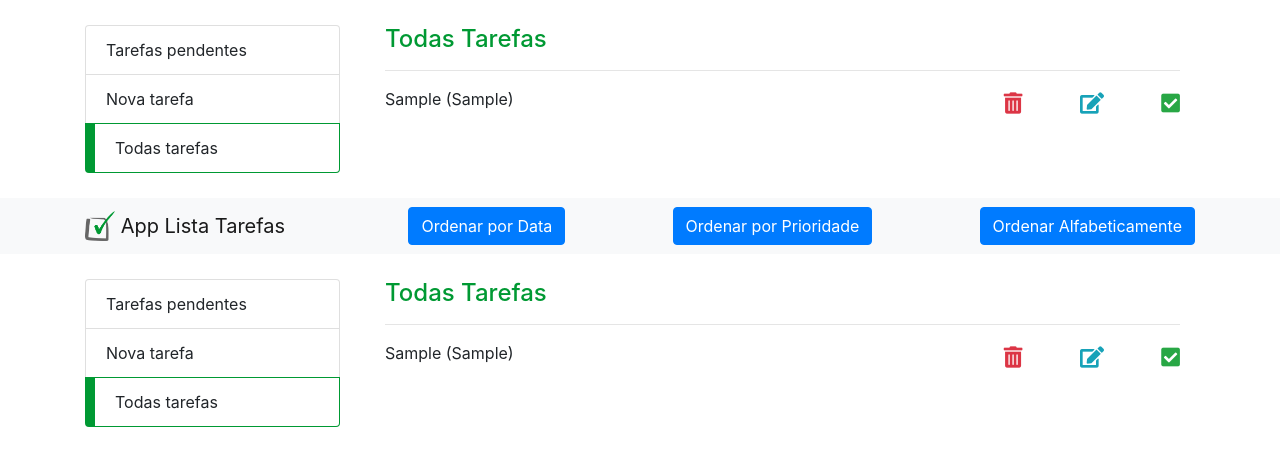
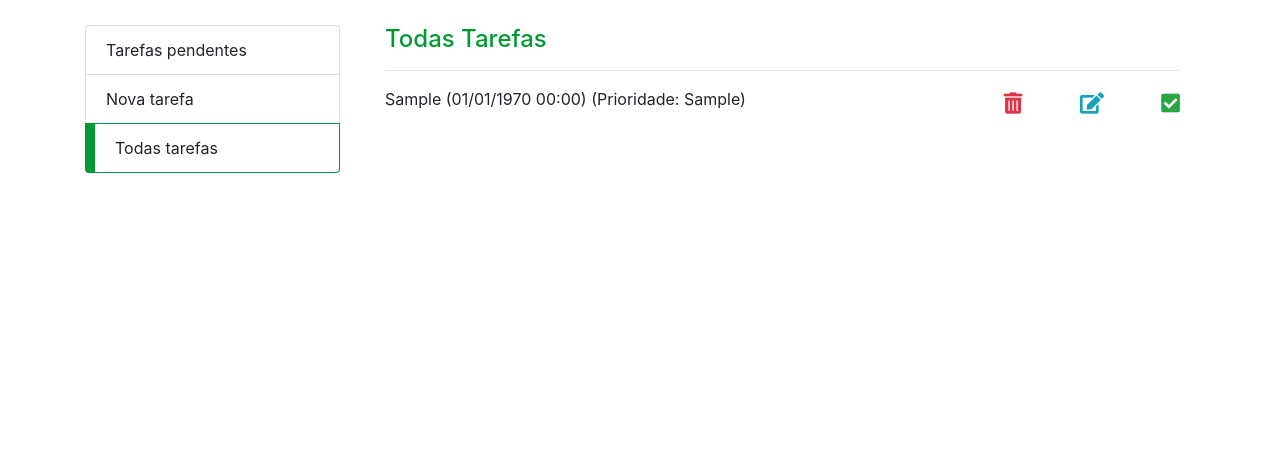
Before and after one commit to Rafaprimak/Givas, a PHP site: page /todas_tarefas.php?acao=ordenarData in a window 1280 px wide. Shown: the part 56-522 px from the top of the page. Run offline with PHP 8.4, Linux system fonts and the light colour scheme; tables that the repository leaves empty or names only in its code hold one stand-in row (values such as "Sample post"); data that the repository does not hold is empty; some libraries are stand-ins or nearby versions.

Commit message:
Atualizacao com Ordenacao

```diff
--- a/projetoPhpTarefas/projetoPhpTarefas-main/app_lista_tarefas/tarefa.model.php
+++ b/projetoPhpTarefas/projetoPhpTarefas-main/app_lista_tarefas/tarefa.model.php
@@ -4,7 +4,8 @@ class Tarefa {
 	private $id;
 	private $id_status;
 	private $tarefa;
-	private $data_cadastro;
+	private $data_cadatro;
+	private $data_cadastrado;
 
 	public function __get($atributo) {
 		return $this->$atributo;
--- a/projetoPhpTarefas/projetoPhpTarefas-main/app_lista_tarefas/tarefa.service.php
+++ b/projetoPhpTarefas/projetoPhpTarefas-main/app_lista_tarefas/tarefa.service.php
@@ -1,9 +1,6 @@
 <?php
-
-
 //CRUD
 class TarefaService {
-
     private $conexao;
     private $tarefa;
 
@@ -12,17 +9,18 @@ class TarefaService {
         $this->tarefa = $tarefa;
     }
 
-	public function inserir() { //create
-		$query = 'insert into tb_tarefas(tarefa)values(:tarefa)';
+    public function inserir() {
+		$query = 'insert into tb_tarefas(tarefa, prioridade) values(:tarefa, :prioridade)';
 		$stmt = $this->conexao->prepare($query);
 		$stmt->bindValue(':tarefa', $this->tarefa->__get('tarefa'));
+		$stmt->bindValue(':prioridade', $this->tarefa->__get('prioridade'));
 		$stmt->execute();
 	}
 
-	public function recuperar() { //read
+    public function recuperar() {
         $query = '
             select
-				t.id, s.status, t.tarefa
+                t.id, s.status, t.tarefa, t.data_cadastrado, t.prioridade
             from
                 tb_tarefas as t
                 left join tb_status as s on (t.id_status = s.id)
@@ -32,25 +30,23 @@ class TarefaService {
         return $stmt->fetchAll(PDO::FETCH_OBJ);
     }
 
-	public function atualizar() { //update
-
-		$query = "update tb_tarefas set tarefa = ? where id = ?";
+    public function atualizar() {
+        $query = "update tb_tarefas set tarefa = ?, prioridade = ? where id = ?";
         $stmt = $this->conexao->prepare($query);
         $stmt->bindValue(1, $this->tarefa->__get('tarefa'));
-		$stmt->bindValue(2, $this->tarefa->__get('id'));
+        $stmt->bindValue(2, $this->tarefa->__get('prioridade'));
+        $stmt->bindValue(3, $this->tarefa->__get('id'));
         return $stmt->execute();
     }
 
-	public function remover() { //delete
-
+    public function remover() {
         $query = 'delete from tb_tarefas where id = :id';
         $stmt = $this->conexao->prepare($query);
         $stmt->bindValue(':id', $this->tarefa->__get('id'));
         $stmt->execute();
     }
 
-	public function marcarRealizada() { //update
-
+    public function marcarRealizada() {
         $query = "update tb_tarefas set id_status = ? where id = ?";
         $stmt = $this->conexao->prepare($query);
         $stmt->bindValue(1, $this->tarefa->__get('id_status'));
@@ -58,146 +54,23 @@ class TarefaService {
         return $stmt->execute();
     }
 
-	//Ordenação de Tarefas: Implementar a capacidade de ordenar as tarefas por diferentes critérios, como data de
-	//criação, prioridade, etc.
-	public function ordenarData() {
-		$query = '
-			select
-				t.id, s.status, t.tarefa, t.data_cadastrado
-			from
-				tb_tarefas as t
-				left join tb_status as s on (t.id_status = s.id)
-			order by
-				t.data_cadastrado
-		';
-		$stmt = $this->conexao->prepare($query);
-		$stmt->execute();
-		return $stmt->fetchAll(PDO::FETCH_OBJ);
-	}
-	public function ordenarPrioridade() {
-		$query = '
-			select
-				t.id, s.status, t.tarefa, t.id_status
-			from
-				tb_tarefas as t
-				left join tb_status as s on (t.id_status = s.id)
-			order by
-				t.id_status
-		';
-		$stmt = $this->conexao->prepare($query);
-		$stmt->execute();
-		return $stmt->fetchAll(PDO::FETCH_OBJ);
-	}
-	public function ordenarAlfabetica() {
-		$query = '
-			select
-				t.id, s.status, t.tarefa
-			from
-				tb_tarefas as t
-				left join tb_status as s on (t.id_status = s.id)
-			order by
-				t.tarefa
-		';
-		$stmt = $this->conexao->prepare($query);
-		$stmt->execute();
-		return $stmt->fetchAll(PDO::FETCH_OBJ);
-	}
-	//Filtro de Tarefas: Adicionar um filtro para exibir apenas tarefas concluídas, pendentes ou todas as tarefas.
-	public function recuperarTarefasConcluidas() {
-		$query = '
-			select
-				t.id, s.status, t.tarefa
-			from
-				tb_tarefas as t
-				left join tb_status as s on (t.id_status = s.id)
-			where
-				t.id_status = :id_status
-		';
-		$stmt = $this->conexao->prepare($query);
-		$stmt->bindValue(':id_status', $this->tarefa->__get('id_status'));
-		$stmt->execute();
-		return $stmt->fetchAll(PDO::FETCH_OBJ);
-	}
-	public function recuperarTodasTarefas() {
-		$query = '
-			select
-				t.id, s.status, t.tarefa
-			from
-				tb_tarefas as t
-				left join tb_status as s on (t.id_status = s.id)
-		';
-		$stmt = $this->conexao->prepare($query);
-		$stmt->execute();
-		return $stmt->fetchAll(PDO::FETCH_OBJ);
-	}
-	public function recuperarTarefasPendentes() {
-		$query = '
-			select
-				t.id, s.status, t.tarefa
-			from
-				tb_tarefas as t
-				left join tb_status as s on (t.id_status = s.id)
-			where
-				t.id_status = :id_status
-		';
-		$stmt = $this->conexao->prepare($query);
-		$stmt->bindValue(':id_status', $this->tarefa->__get('id_status'));
-		$stmt->execute();
-		return $stmt->fetchAll(PDO::FETCH_OBJ);
-	}
-
-	//Notificação de Prazos: Permitir que os usuários definam prazos para suas tarefas e implementar um sistema de
-	//notificação para lembrá-los quando o prazo estiver próximo ou expirado.
-	public function recuperarTarefasComPrazo() {
-		$query = '
-			select
-				t.id, s.status, t.tarefa, t.prazo
-			from
-				tb_tarefas as t
-				left join tb_status as s on (t.id_status = s.id)
-			where
-				t.prazo is not null
-		';
-		$stmt = $this->conexao->prepare($query);
-		$stmt->execute();
-		return $stmt->fetchAll(PDO::FETCH_OBJ);
-	}
-
-	//Categorias de Tarefas: Adicionar a capacidade de categorizar as tarefas e permitir que os usuários filtrem as
-	//tarefas por categoria.
-	public function recuperarTarefasPorCategoria() {
-		$query = '
-			select
-				t.id, s.status, t.tarefa, c.categoria
-			from
-				tb_tarefas as t
-				left join tb_status as s on (t.id_status = s.id)
-				left join tb_categorias as c on (t.id_categoria = c.id)
-		';
-		$stmt = $this->conexao->prepare($query);
-		$stmt->execute();
-		return $stmt->fetchAll(PDO::FETCH_OBJ);
-	}
-
-	// Arquivamento de Tarefas: Adicionar a opção de arquivar tarefas concluídas para manter a lista organizada e facilitar a visualização das tarefas pendentes.
     public function arquivarTarefa() {
-		$query = 'insert into tb_tarefas_arquivadas(id, id_status, tarefa, data_criacao, prioridade, prazo, id_categoria) values(:id, :id_status, :tarefa, :data_criacao, :prioridade, :prazo, :id_categoria)';
+        $query = 'insert into tb_tarefas_arquivadas(id, id_status, tarefa, data_cadastrado, prioridade, prazo, id_categoria) values(:id, :id_status, :tarefa, :data_cadastrado, :prioridade, :prazo, :id_categoria)';
         $stmt = $this->conexao->prepare($query);
         $stmt->bindValue(':id', $this->tarefa->__get('id'));
         $stmt->bindValue(':id_status', $this->tarefa->__get('id_status'));
         $stmt->bindValue(':tarefa', $this->tarefa->__get('tarefa'));
-		$stmt->bindValue(':data_criacao', $this->tarefa->__get('data_criacao'));
+        $stmt->bindValue(':data_cadastrado', $this->tarefa->__get('data_cadastrado'));
         $stmt->bindValue(':prioridade', $this->tarefa->__get('prioridade'));
         $stmt->bindValue(':prazo', $this->tarefa->__get('prazo'));
         $stmt->bindValue(':id_categoria', $this->tarefa->__get('id_categoria'));
         $stmt->execute();
     }
 
-	// Recuperar Tarefas Arquivadas: Adicionar a opção de visualizar as tarefas arquivadas.
     public function recuperarTarefasArquivadas() {
         $query = '
             select
-				t.id, s.status, t.tarefa, c.categoria
+                t.id, s.status, t.tarefa, t.data_cadastrado, t.prioridade, c.categoria
             from
                 tb_tarefas_arquivadas as t
                 left join tb_status as s on (t.id_status = s.id)
@@ -208,7 +81,6 @@ class TarefaService {
         return $stmt->fetchAll(PDO::FETCH_OBJ);
     }
 
-	// Desarquivar Tarefas: Adicionar a opção de desarquivar tarefas arquivadas.
     public function desarquivarTarefa($id) {
         // Primeiro, recupera a tarefa arquivada
         $query = 'select * from tb_tarefas_arquivadas where id = :id';
@@ -218,12 +90,12 @@ class TarefaService {
         $tarefaArquivada = $stmt->fetch(PDO::FETCH_OBJ);
 
         // Insere a tarefa de volta na tabela de tarefas
-		$query = 'insert into tb_tarefas(id, id_status, tarefa, data_criacao, prioridade, prazo, id_categoria) values(:id, :id_status, :tarefa, :data_criacao, :prioridade, :prazo, :id_categoria)';
+        $query = 'insert into tb_tarefas(id, id_status, tarefa, data_cadastrado, prioridade, prazo, id_categoria) values(:id, :id_status, :tarefa, :data_cadastrado, :prioridade, :prazo, :id_categoria)';
         $stmt = $this->conexao->prepare($query);
         $stmt->bindValue(':id', $tarefaArquivada->id);
         $stmt->bindValue(':id_status', $tarefaArquivada->id_status);
         $stmt->bindValue(':tarefa', $tarefaArquivada->tarefa);
-		$stmt->bindValue(':data_criacao', $tarefaArquivada->data_criacao);
+        $stmt->bindValue(':data_cadastrado', $tarefaArquivada->data_cadastrado);
         $stmt->bindValue(':prioridade', $tarefaArquivada->prioridade);
         $stmt->bindValue(':prazo', $tarefaArquivada->prazo);
         $stmt->bindValue(':id_categoria', $tarefaArquivada->id_categoria);
@@ -236,6 +108,101 @@ class TarefaService {
         $stmt->execute();
     }
 
+    public function ordenarData() {
+        $query = '
+            select
+                t.id, s.status, t.tarefa, t.data_cadastrado, t.prioridade
+            from
+                tb_tarefas as t
+                left join tb_status as s on (t.id_status = s.id)
+            order by
+                t.data_cadastrado
+        ';
+        $stmt = $this->conexao->prepare($query);
+        $stmt->execute();
+        return $stmt->fetchAll(PDO::FETCH_OBJ);
     }
 
+    public function ordenarPrioridade() {
+		$query = '
+			select
+				t.id, s.status, t.tarefa, t.data_cadastrado, t.prioridade
+			from
+				tb_tarefas as t
+				left join tb_status as s on (t.id_status = s.id)
+			order by
+				t.prioridade DESC
+		';
+		$stmt = $this->conexao->prepare($query);
+		$stmt->execute();
+		return $stmt->fetchAll(PDO::FETCH_OBJ);
+	}
+
+    public function ordenarAlfabetica() {
+        $query = '
+            select
+                t.id, s.status, t.tarefa, t.data_cadastrado, t.prioridade
+            from
+                tb_tarefas as t
+                left join tb_status as s on (t.id_status = s.id)
+            order by
+                t.tarefa
+        ';
+        $stmt = $this->conexao->prepare($query);
+        $stmt->execute();
+        return $stmt->fetchAll(PDO::FETCH_OBJ);
+    }
+
+    public function recuperarTarefasPendentes() {
+        $query = '
+            select
+                t.id, s.status, t.tarefa, t.data_cadastrado, t.prioridade
+            from
+                tb_tarefas as t
+                left join tb_status as s on (t.id_status = s.id)
+            where
+                t.id_status = 1
+        ';
+        $stmt = $this->conexao->prepare($query);
+        $stmt->execute();
+        return $stmt->fetchAll(PDO::FETCH_OBJ);
+    }
+
+    public function recuperarTarefasComPrazo() {
+        $query = '
+            select
+                t.id, s.status, t.tarefa, t.data_cadastrado, t.prioridade
+            from
+                tb_tarefas as t
+                left join tb_status as s on (t.id_status = s.id)
+            where
+                t.prazo is not null
+        ';
+        $stmt = $this->conexao->prepare($query);
+        $stmt->execute();
+        return $stmt->fetchAll(PDO::FETCH_OBJ);
+    }
+
+    public function recuperarTarefasPorCategoria() {
+        $query = '
+            select
+                t.id, s.status, t.tarefa, t.data_cadastrado, t.prioridade, c.categoria
+            from
+                tb_tarefas as t
+                left join tb_status as s on (t.id_status = s.id)
+                left join tb_categorias as c on (t.id_categoria = c.id)
+        ';
+        $stmt = $this->conexao->prepare($query);
+        $stmt->execute();
+        return $stmt->fetchAll(PDO::FETCH_OBJ);
+    }
+	public function recuperarTodasTarefas() {
+        $query = '
+			SELECT * FROM tb_tarefas
+			';
+        $stmt = $this->conexao->prepare($query);
+        $stmt->execute();
+        return $stmt->fetchAll(PDO::FETCH_OBJ);
+    }
+}
 ?>
--- a/projetoPhpTarefas/projetoPhpTarefas-main/app_lista_tarefas/tarefa_controller.php
+++ b/projetoPhpTarefas/projetoPhpTarefas-main/app_lista_tarefas/tarefa_controller.php
@@ -10,9 +10,8 @@
 	if($acao == 'inserir' ) {
 		$tarefa = new Tarefa();
 		$tarefa->__set('tarefa', $_POST['tarefa']);
-
+		$tarefa->__set('prioridade', $_POST['prioridade']);
 		$conexao = new Conexao();
-
 		$tarefaService = new TarefaService($conexao, $tarefa);
 		$tarefaService->inserir();
 
@@ -87,42 +86,46 @@
 		$tarefas = $tarefaService->recuperarTarefasPendentes();
 	}
 	//Ordenação de Tarefas: Implementar a capacidade de ordenar as tarefas por diferentes critérios, como data de criação, prioridade, etc.
-	else if($acao == 'ordenarData') {
+	else if ($acao == 'ordenarData') {
 
 		$tarefa = new Tarefa();
 		$conexao = new Conexao();
-
 		$tarefaService = new TarefaService($conexao, $tarefa);
 		$tarefas = $tarefaService->ordenarData();
-		include 'todas_tarefas.php';
-	}
-	else if($acao == 'ordenarPrioridade') {
+
+	} else if ($acao == 'ordenarPrioridade') {
+
 		$tarefa = new Tarefa();
 		$conexao = new Conexao();
-
 		$tarefaService = new TarefaService($conexao, $tarefa);
 		$tarefas = $tarefaService->ordenarPrioridade();
-		include 'todas_tarefas.php';
 
-	}
-	else if($acao == 'ordenarAlfabetica') {
+	} else if ($acao == 'ordenarAlfabetica') {
+
 		$tarefa = new Tarefa();
 		$conexao = new Conexao();
-
 		$tarefaService = new TarefaService($conexao, $tarefa);
 		$tarefas = $tarefaService->ordenarAlfabetica();
-		include 'todas_tarefas.php';
 
-	}
-	else if($acao == 'recuperarTarefasConcluidas') {
+	} else if ($acao == 'recuperarTarefasPendentes') {
+
+		$tarefa = new Tarefa();
+		$tarefa->__set('id_status', 1);
+		$conexao = new Conexao();
+		$tarefaService = new TarefaService($conexao, $tarefa);
+		$tarefas = $tarefaService->recuperarTarefasPendentes();
+
+	} else if ($acao == 'recuperarTarefasConcluidas') {
+
 		$tarefa = new Tarefa();
 		$tarefa->__set('id_status', 2);
 		$conexao = new Conexao();
-
 		$tarefaService = new TarefaService($conexao, $tarefa);
 		$tarefas = $tarefaService->recuperarTarefasConcluidas();
+
 	}
 	else if($acao == 'recuperarTodasTarefas') {
+
 		$tarefa = new Tarefa();
 		$conexao = new Conexao();
 
--- a/projetoPhpTarefas/projetoPhpTarefas-main/app_lista_tarefas_public/todas_tarefas.php
+++ b/projetoPhpTarefas/projetoPhpTarefas-main/app_lista_tarefas_public/todas_tarefas.php
@@ -1,80 +1,32 @@
 <?php
+$acao = isset($_GET['acao']) ? $_GET['acao'] : 'recuperarTodasTarefas';
+require '../app_lista_tarefas/tarefa_controller.php';
 
-	$acao = 'recuperar';
-	require 'tarefa_controller.php';
-
-	/*
-	echo '<pre>';
-	print_r($tarefas);
-	echo '</pre>';
-	*/
-
+if ($acao == 'ordenarData') {
+    usort($tarefas, function($a, $b) {
+        return strtotime($a->data_cadastrado) - strtotime($b->data_cadastrado);
+    });
+} else if ($acao == 'ordenarPrioridade') {
+    usort($tarefas, function($a, $b) {
+        $prioridadeA = isset($a->prioridade) ? $a->prioridade : 0;
+        $prioridadeB = isset($b->prioridade) ? $b->prioridade : 0;
+        return $prioridadeB - $prioridadeA;
+    });
+} else if ($acao == 'ordenarAlfabetica') {
+    usort($tarefas, function($a, $b) {
+        return strcmp($a->tarefa, $b->tarefa);
+    });
+}
 ?>
-
 <html>
 <head>
     <meta charset="utf-8" />
     <meta name="viewport" content="width=device-width, initial-scale=1">
     <title>App Lista Tarefas</title>
-
     <link rel="stylesheet" href="css/estilo.css">
     <link rel="stylesheet" href="https://stackpath.bootstrapcdn.com/bootstrap/4.1.3/css/bootstrap.min.css" integrity="sha384-MCw98/SFnGE8fJT3GXwEOngsV7Zt27NXFoaoApmYm81iuXoPkFOJwJ8ERdknLPMO" crossorigin="anonymous">
-		<link rel="stylesheet" href="https://use.fontawesome.com/releases/v5.3.1/css/all.css" integrity="sha384-mzrmE5qonljUremFsqc01SB46JvROS7bZs3IO2EmfFsd15uHvIt+Y8vEf7N7fWAU" crossorigin="anonymous">
-
-		<script>
-			function editar(id, txt_tarefa) {
-				let form = document.createElement('form');
-				form.action = 'tarefa_controller.php?acao=atualizar';
-				form.method = 'post';
-				form.className = 'row';
-
-				let inputTarefa = document.createElement('input');
-				inputTarefa.type = 'text';
-				inputTarefa.name = 'tarefa';
-				inputTarefa.className = 'col-9 form-control';
-				inputTarefa.value = txt_tarefa;
-
-				let inputId = document.createElement('input');
-				inputId.type = 'hidden';
-				inputId.name = 'id';
-				inputId.value = id;
-
-				let button = document.createElement('button');
-				button.type = 'submit';
-				button.className = 'col-3 btn btn-info';
-				button.innerHTML = 'Atualizar';
-
-				form.appendChild(inputTarefa);
-				form.appendChild(inputId);
-				form.appendChild(button);
-
-				let tarefa = document.getElementById('tarefa_' + id);
-				tarefa.innerHTML = '';
-				tarefa.insertBefore(form, tarefa[0]);
-			}
-
-			function ordenarData() {
-				location.href = 'todas_tarefas.php?acao=ordenarData';
-			}
-
-			function ordenarPrioridade() {
-				location.href = 'todas_tarefas.php?acao=ordenarPrioridade';
-			}
-
-			function ordenarAlfabetica() {
-				location.href = 'todas_tarefas.php?acao=ordenarAlfabetica';
-			}
-
-			function remover(id) {
-				location.href = 'todas_tarefas.php?acao=remover&id=' + id;
-			}
-
-			function marcarRealizada(id) {
-				location.href = 'todas_tarefas.php?acao=marcarRealizada&id=' + id;
-			}
-		</script>
+    <link rel="stylesheet" href="https://use.fontawesome.com/releases/v5.3.1/css/all.css" integrity="sha384-mzrmE5qonljUremFsqc01SB46JvROS7bZs3IO2EmFsd15uHvIt+Y8vEf7N7fWAU" crossorigin="anonymous">
 </head>
-
 <body>
 <nav class="navbar navbar-light bg-light">
     <div class="container">
@@ -82,12 +34,11 @@
             <img src="img/logo.png" width="30" height="30" class="d-inline-block align-top" alt="">
             App Lista Tarefas
         </a>
-				<button class="btn btn-primary" onclick="ordenarData()">Ordenar por Data</button>
-            	<button class="btn btn-primary" onclick="ordenarPrioridade()">Ordenar por Prioridade</button>
-            	<button class="btn btn-primary" onclick="ordenarAlfabetica()">Ordenar Alfabeticamente</button>
+        <button class="btn btn-primary" onclick="location.href='todas_tarefas.php?acao=ordenarData'">Ordenar por Data</button>
+        <button class="btn btn-primary" onclick="location.href='todas_tarefas.php?acao=ordenarPrioridade'">Ordenar por Prioridade</button>
+        <button class="btn btn-primary" onclick="location.href='todas_tarefas.php?acao=ordenarAlfabetica'">Ordenar Alfabeticamente</button>
     </div>
 </nav>
-
 <div class="container app">
     <div class="row">
         <div class="col-sm-3 menu">
@@ -97,7 +48,6 @@
                 <li class="list-group-item active"><a href="#">Todas tarefas</a></li>
             </ul>
         </div>
-
         <div class="col-sm-9">
             <div class="container">
                 <div class="row">
@@ -105,9 +55,16 @@
                         <h4>Todas Tarefas</h4>
                         <hr />
                         <?php foreach($tarefas as $tarefa): ?>
-									<div class="row mb-3 d-flex align-items-center tarefa" data-data="<?= $tarefa->data_criacao ?>" data-prioridade="<?= $tarefa->id_status ?>">
+							<div class="row mb-3 d-flex align-items-center tarefa">
 								<div class="col-sm-9" id="tarefa_<?= $tarefa->id ?>">
-											<?= $tarefa->tarefa ?> (<?= $tarefa->data_cadastrado ?>)
+									<?= $tarefa->tarefa ?>
+									<?php if ($acao == 'ordenarData'): ?>
+										(<?= date('d/m/Y H:i', strtotime($tarefa->data_cadastrado)) ?>)
+									<?php endif; ?>
+									<!-- Adiciona a prioridade atual ao final de cada tarefa -->
+									<?php if (isset($tarefa->prioridade)): ?>
+										(Prioridade: <?= $tarefa->prioridade ?>)
+									<?php endif; ?>
 								</div>
 								<div class="col-sm-3 mt-2 d-flex justify-content-between">
 									<i class="fas fa-trash-alt fa-lg text-danger" onclick="remover(<?= $tarefa->id ?>)"></i>
```
Also changed, not shown: projetoPhpTarefas/projetoPhpTarefas-main/app_lista_tarefas_public/nova_tarefa.php (+8 -0 lines). Lines whose indentation alone changed are shown as unchanged.
